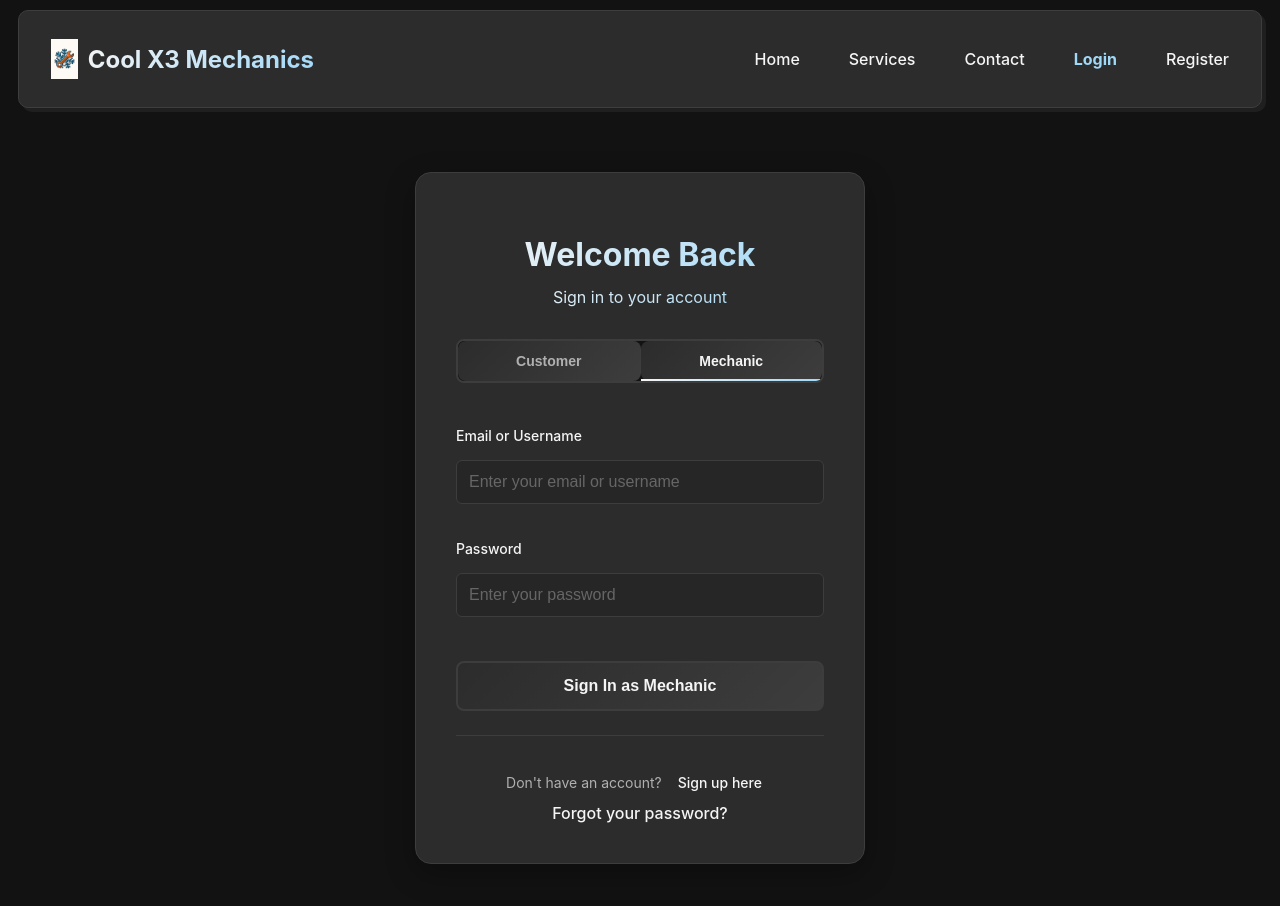
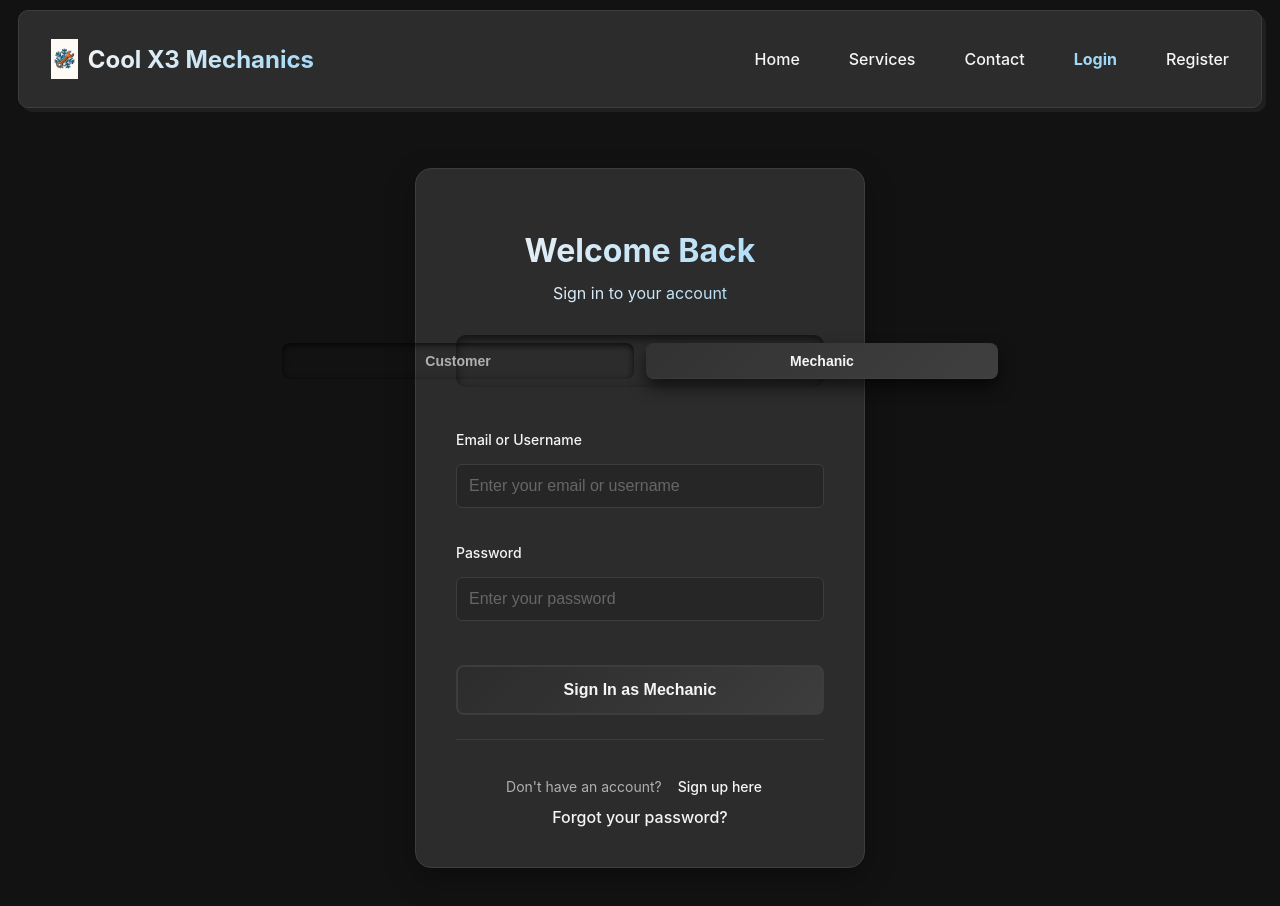
Before and after one commit to RobertGleim/mech_shop_react, a React (Vite) app: page /Login in a window 1280 px wide. Shown: the top 906 px of the page. Built offline with nearby package versions, Linux system fonts and the light colour scheme.

Commit message:
css style on registeration form

```diff
--- a/src/views/LoginView.css
+++ b/src/views/LoginView.css
@@ -170,54 +170,56 @@
 
 .user-type-switch {
     display: flex;
+    gap: 12px;
     margin-bottom: 24px;
-    border: 2px solid #3D3D3D;
-    border-radius: 8px;
-    overflow: hidden;
-    background-color: #121212;
+    justify-content: center;
+    align-items: center;
+
+    /* make container match card and feel recessed */
+    background: #2C2C2C; /* same as .login-card */
+    padding: 8px;                 /* slightly larger padding to contain button shadows */
+    border-radius: 10px;
+    border: none;
+    box-shadow: inset 0 4px 10px rgba(0,0,0,0.6);
+    overflow: visible;            /* allow button shadows to be visible without clipping */
 }
 
+/* buttons sit inside the recessed container */
 .switch-btn {
-    flex: 1;
-    padding: 12px 16px;
-    background-color: #121212;
+    flex: 0 0 auto;
+    display: inline-flex;
+    align-items: center;
+    justify-content: center;
+    padding: 10px 18px;
+    min-width: 90px;             /* consistent button width so they sit nicely inside box */
+    background: transparent;
     color: #B0B0B0;
     border: none;
+    border-radius: 8px;
     font-size: 14px;
     font-weight: 600;
     cursor: pointer;
-    transition: all 0.3s ease;
-    position: relative;
+    transition: box-shadow 0.12s ease, color 0.12s ease, background 0.12s ease;
+
+    /* default: inset (pressed) look */
+    box-shadow: inset 0 2px 6px rgba(0,0,0,0.7);
+    margin: 0;
+    box-sizing: border-box;
 }
 
-.switch-btn:first-child {
-    border-right: 1px solid #3D3D3D;
+/* Active button: outset (raised) appearance using shadow only (no translate) */
+.switch-btn.active {
+    color: #F5F5F5;
+    background: linear-gradient(135deg, #323232 0%, #3f3f3f 100%);
+    box-shadow: 0 8px 16px rgba(0,0,0,0.6), 0 -1px 0 rgba(255,255,255,0.03) inset;
+    /* no transform: keep button within container bounds */
 }
 
-.switch-btn.active {
-    background: linear-gradient(135deg, #2C2C2C 0%, #3D3D3D 100%);
+/* hover on non-active slightly change inset (no translate) */
+.switch-btn:hover:not(.active) {
+    background-color: transparent;
     color: #F5F5F5;
-    border-color: #a0d8f8;
-}
-
-.switch-btn:hover:not(.active) {
-    background-color: #1F1F1F;
-    color: #F5F5F5;
-    transform: translateY(-1px);
-}
-
-.switch-btn:active {
-    transform: translateY(0);
-}
-
-.switch-btn.active::after {
-    content: '';
-    position: absolute;
-    bottom: 0;
-    left: 0;
-    right: 0;
-    height: 2px;
-    background: linear-gradient(135deg, #F5F5F5 0%, #a0d8f8 100%);
+    box-shadow: inset 0 3px 8px rgba(0,0,0,0.75);
 }
 
 /* Responsive Design */
--- a/src/views/RegisterView.css
+++ b/src/views/RegisterView.css
@@ -168,54 +168,53 @@
 
 .user-type-switch {
     display: flex;
+    gap: 12px;
     margin-bottom: 24px;
-    border: 2px solid #3D3D3D;
-    border-radius: 8px;
-    overflow: hidden;
-    background-color: #121212;
+    justify-content: center;
+    align-items: center;
+
+    /* match card background and feel recessed */
+    background: #2C2C2C;
+    padding: 8px;                 /* slightly larger padding to contain button shadows */
+    border-radius: 10px;
+    border: none;
+    box-shadow: inset 0 4px 10px rgba(0,0,0,0.6);
+    overflow: visible;
 }
 
 .switch-btn {
-    flex: 1;
-    padding: 12px 16px;
-    background-color: #121212;
+    flex: 0 0 auto;
+    display: inline-flex;
+    align-items: center;
+    justify-content: center;
+    padding: 10px 18px;
+    min-width: 90px;
+    background: transparent;
     color: #B0B0B0;
     border: none;
+    border-radius: 8px;
     font-size: 14px;
     font-weight: 600;
     cursor: pointer;
-    transition: all 0.3s ease;
-    position: relative;
-}
+    transition: box-shadow 0.12s ease, color 0.12s ease, background 0.12s ease;
 
-.switch-btn:first-child {
-    border-right: 1px solid #3D3D3D;
+    /* default: inset (pressed) look */
+    box-shadow: inset 0 2px 6px rgba(0,0,0,0.7);
+    margin: 0;
+    box-sizing: border-box;
 }
 
 .switch-btn.active {
-    background: linear-gradient(135deg, #2C2C2C 0%, #3D3D3D 100%);
     color: #F5F5F5;
-    border-color: #a0d8f8;
+    background: linear-gradient(135deg, #323232 0%, #3f3f3f 100%);
+    box-shadow: 0 8px 16px rgba(0,0,0,0.6), 0 -1px 0 rgba(255,255,255,0.03) inset;
+    /* no transform so button remains inside switch box */
 }
 
 .switch-btn:hover:not(.active) {
-    background-color: #1F1F1F;
+    background-color: transparent;
     color: #F5F5F5;
-    transform: translateY(-1px);
-}
-
-.switch-btn:active {
-    transform: translateY(0);
-}
-
-.switch-btn.active::after {
-    content: '';
-    position: absolute;
-    bottom: 0;
-    left: 0;
-    right: 0;
-    height: 2px;
-    background: linear-gradient(135deg, #F5F5F5 0%, #a0d8f8 100%);
+    box-shadow: inset 0 3px 8px rgba(0,0,0,0.75);
 }
 
 /* Responsive Design */
```
